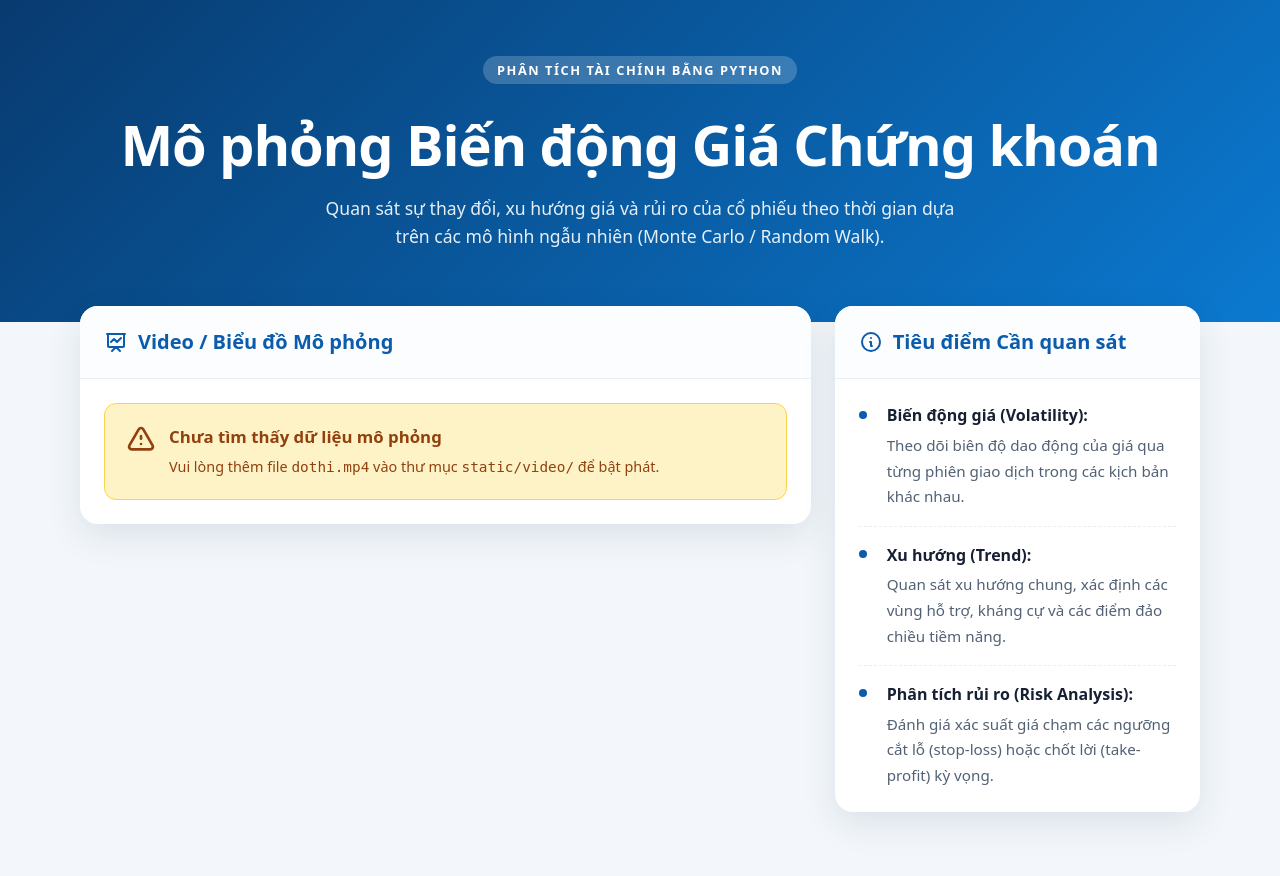
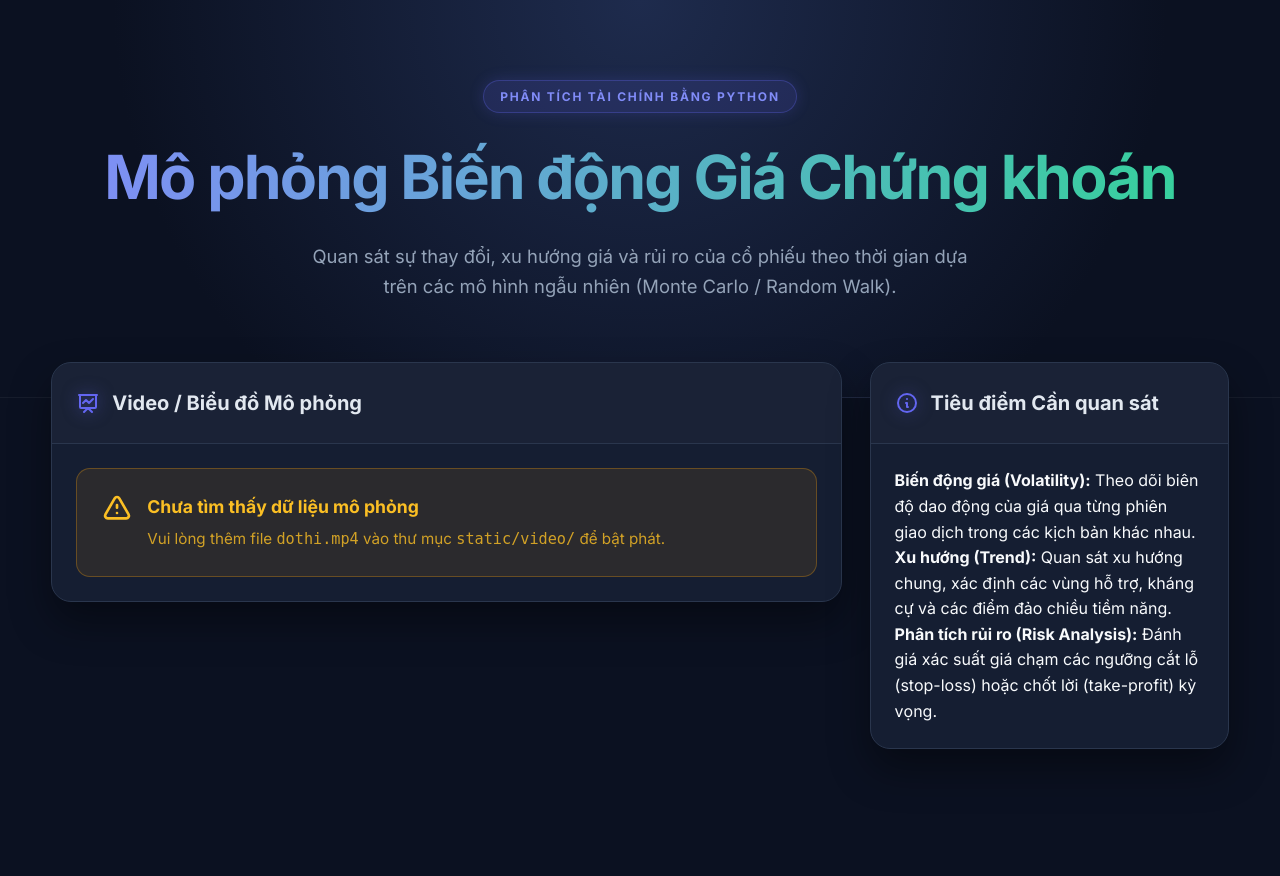
Before and after one commit to nhatle07062007-cmyk/giuaki, a FastAPI app: page / in a window 1280 px wide. After the commit the page ends 749 px from the top, so only its background shows below. Run offline with FastAPI, Linux system fonts and the light colour scheme.

Commit message:
Apply dark fintech styling

```diff
--- a/static/css/style.css
+++ b/static/css/style.css
@@ -1,95 +1,127 @@
-/* --- BIẾN MÀU SẮC & THIẾT LẬP CHUNG --- */
+/* --- BIẾN MÀU SẮC (MODERN FINTECH DARK THEME) --- */
 :root {
-  --bg: #f3f7fb;
-  --ink: #172033;
-  --primary: #0b5cad;
-  --card: #ffffff;
-  --radius: 18px;
-  --warning-bg: #fef3c7;
-  --warning-text: #92400e;
+  --bg-color: #0b1121;         /* Nền xanh đen sâu (Deep Navy) */
+  --card-bg: #151e32;          /* Nền thẻ sáng hơn nền một chút */
+  --text-main: #f8fafc;        /* Chữ trắng ngà, chống mỏi mắt */
+  --text-muted: #94a3b8;       /* Chữ xám nhạt cho phụ đề */
+  --primary: #6366f1;          /* Tím Indigo công nghệ */
+  --accent: #10b981;           /* Xanh lục bảo (Bullish Green - màu tăng giá) */
+  --border-color: #2a364d;     /* Viền thẻ mảnh mờ */
+  --radius: 20px;
+  --warning-bg: rgba(245, 158, 11, 0.1);
+  --warning-text: #fbbf24;
+  --warning-border: rgba(245, 158, 11, 0.3);
 }
 
 * {
   box-sizing: border-box;
+  margin: 0;
+  padding: 0;
 }
 
 body {
-  margin: 0;
-  font-family: system-ui, -apple-system, "Segoe UI", sans-serif;
-  color: var(--ink);
-  background: var(--bg);
+  font-family: 'Inter', system-ui, -apple-system, sans-serif;
+  background-color: var(--bg-color);
+  color: var(--text-main);
   line-height: 1.6;
+  -webkit-font-smoothing: antialiased;
 }
 
 .container {
-  width: min(1120px, 92%);
+  width: min(1200px, 92%);
   margin-inline: auto;
 }
 
-/* --- HERO SECTION --- */
+/* --- HERO SECTION (PHONG CÁCH TƯƠNG LAI) --- */
 .hero {
-  padding: 3.5rem 0 4.5rem; /* Tăng padding dưới để tạo hiệu ứng đè thẻ */
-  color: white;
-  background: linear-gradient(135deg, #083b70, #0b79d0);
+  position: relative;
+  padding: 5rem 0 6rem;
   text-align: center;
-  margin-bottom: -40px; /* Hiệu ứng thẻ card đè lên nền hero */
+  background: radial-gradient(circle at top center, #1e2b4d 0%, var(--bg-color) 70%);
+  margin-bottom: -60px;
+  border-bottom: 1px solid rgba(255, 255, 255, 0.05);
 }
 
 .hero h1 {
-  margin: .25rem 0;
-  font-size: clamp(2rem, 6vw, 3.5rem);
-  letter-spacing: -0.02em;
+  margin: 1rem 0;
+  font-size: clamp(2.2rem, 6vw, 3.8rem);
+  font-weight: 800;
+  letter-spacing: -0.03em;
+  /* Hiệu ứng chữ Gradient */
+  background: linear-gradient(to right, #818cf8, #34d399);
+  -webkit-background-clip: text;
+  -webkit-text-fill-color: transparent;
 }
 
 .hero .subtitle {
-  font-size: 1.1rem;
-  opacity: 0.9;
-  max-width: 650px;
+  font-size: 1.15rem;
+  color: var(--text-muted);
+  max-width: 680px;
   margin: 0 auto;
+  font-weight: 400;
 }
 
-.eyebrow {
-  font-weight: 800;
-  letter-spacing: .12em;
-  font-size: 0.8rem;
-  background: rgba(255, 255, 255, 0.2);
-  padding: 4px 14px;
-  border-radius: 20px;
+/* Tag phát sáng (Glassmorphism) */
+.hero .eyebrow {
+  font-weight: 700;
+  letter-spacing: 0.15em;
+  font-size: 0.75rem;
+  background: rgba(99, 102, 241, 0.15);
+  color: #818cf8;
+  padding: 6px 16px;
+  border-radius: 30px;
   display: inline-block;
-  margin-bottom: 12px;
-  backdrop-filter: blur(4px);
+  border: 1px solid rgba(99, 102, 241, 0.3);
+  box-shadow: 0 0 15px rgba(99, 102, 241, 0.2);
 }
 
 /* --- BỐ CỤC LƯỚI --- */
 .grid {
   display: grid;
-  grid-template-columns: minmax(0, 2fr) minmax(300px, 1fr);
-  gap: 1.5rem;
-  padding-block: 1.5rem 4rem;
+  grid-template-columns: minmax(0, 2.2fr) minmax(320px, 1fr);
+  gap: 1.75rem;
+  padding-block: 1.5rem 5rem;
   align-items: start;
+  position: relative;
+  z-index: 10;
 }
 
 /* --- THẺ NỘI DUNG (CARD) --- */
 .card {
-  background: var(--card);
+  background: var(--card-bg);
   border-radius: var(--radius);
-  box-shadow: 0 12px 35px rgba(15, 42, 70, .10);
-  overflow: hidden; /* Cắt các góc bị lồi ra khỏi thẻ */
+  border: 1px solid var(--border-color);
+  box-shadow: 0 20px 40px rgba(0, 0, 0, 0.4);
+  overflow: hidden;
+  transition: transform 0.3s ease, border-color 0.3s ease;
+  backdrop-filter: blur(10px);
+}
+
+.card:hover {
+  transform: translateY(-4px);
+  border-color: rgba(99, 102, 241, 0.5);
 }
 
 .card-header {
-  padding: 1.25rem 1.5rem;
-  border-bottom: 1px solid #e8eef4;
-  background: #fcfdfe;
+  padding: 1.5rem;
+  border-bottom: 1px solid var(--border-color);
+  background: rgba(255, 255, 255, 0.02);
 }
 
 .card-header h2 {
   margin: 0;
   font-size: 1.25rem;
-  color: var(--primary);
+  font-weight: 600;
+  color: #e2e8f0;
   display: flex;
   align-items: center;
-  gap: 10px;
+  gap: 12px;
+}
+
+/* Icon chuyển màu Primary */
+.card-header h2 svg {
+  color: var(--primary);
+  filter: drop-shadow(0 0 8px rgba(99, 102, 241, 0.5));
 }
 
 .card-body {
@@ -103,67 +135,24 @@
   height: auto;
   border-radius: 12px;
   background: #000;
+  border: 1px solid var(--border-color);
 }
 
 .alert-warning {
   display: flex;
   align-items: flex-start;
-  gap: 12px;
-  padding: 1.25rem;
-  border-radius: 12px;
+  gap: 14px;
+  padding: 1.5rem;
+  border-radius: 14px;
   background: var(--warning-bg);
   color: var(--warning-text);
-  border: 1px solid #fcd34d;
+  border: 1px solid var(--warning-border);
 }
 
-.alert-warning p { margin: 4px 0 0; font-size: 0.9rem; }
-.alert-warning strong { font-size: 1.05rem; }
+.alert-warning p { margin: 6px 0 0; font-size: 0.95rem; color: rgba(251, 191, 36, 0.8); }
+.alert-warning strong { font-size: 1.1rem; }
 
-/* --- DANH SÁCH HƯỚNG DẪN QUAN SÁT --- */
+/* --- DANH SÁCH PHÂN TÍCH (NEON ACCENTS) --- */
 .custom-list {
   list-style: none;
-  padding: 0;
-  margin: 0;
 }
-
-.custom-list li {
-  padding: 1rem 0;
-  border-bottom: 1px dashed #e8eef4;
-  position: relative;
-  padding-left: 1.75rem;
-}
-
-.custom-list li:last-child { border-bottom: none; padding-bottom: 0; }
-.custom-list li:first-child { padding-top: 0; }
-
-/* Dấu chấm (bullet) tùy chỉnh */
-.custom-list li::before {
-  content: '';
-  position: absolute;
-  left: 0;
-  top: 1.45rem;
-  width: 8px;
-  height: 8px;
-  background: var(--primary);
-  border-radius: 50%;
-}
-
-.custom-list li:first-child::before { top: 0.45rem; }
-
-.custom-list strong {
-  display: block;
-  margin-bottom: 4px;
-  color: var(--ink);
-}
-
-.custom-list span {
-  color: #526174;
-  font-size: 0.95rem;
-}
-
-/* --- TƯƠNG THÍCH ĐIỆN THOẠI --- */
-@media (max-width: 760px) {
-  .grid { grid-template-columns: 1fr; }
-  .hero { padding-top: 2.5rem; padding-bottom: 3.5rem; }
-  .card-header h2 { font-size: 1.15rem; }
-}
```
